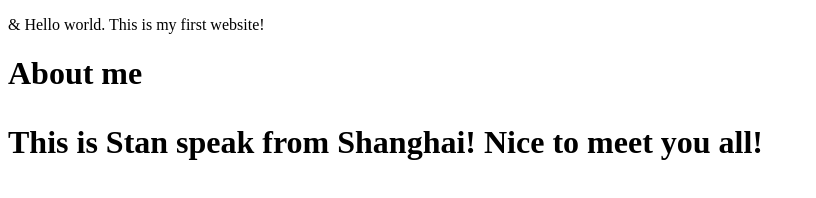
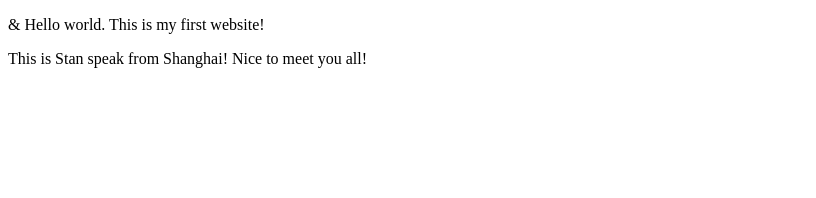
Before and after one commit to StanYang123123/361Lab1, a plain HTML site: page index.html in a window 1280 px wide. Shown: the whole page, without its empty margins (0-816 px from the left). Drawn offline with Linux system fonts and the light colour scheme.

Commit message:
Update index.html

```diff
--- a/index.html
+++ b/index.html
@@ -6,7 +6,6 @@
 </head>
 <body>
   <p>&amp; Hello world. This is my first website!</p>
-  <h1>About me<h1>
   <p>This is Stan speak from Shanghai! Nice to meet you all!</p>
 </body>
 </html>
```
